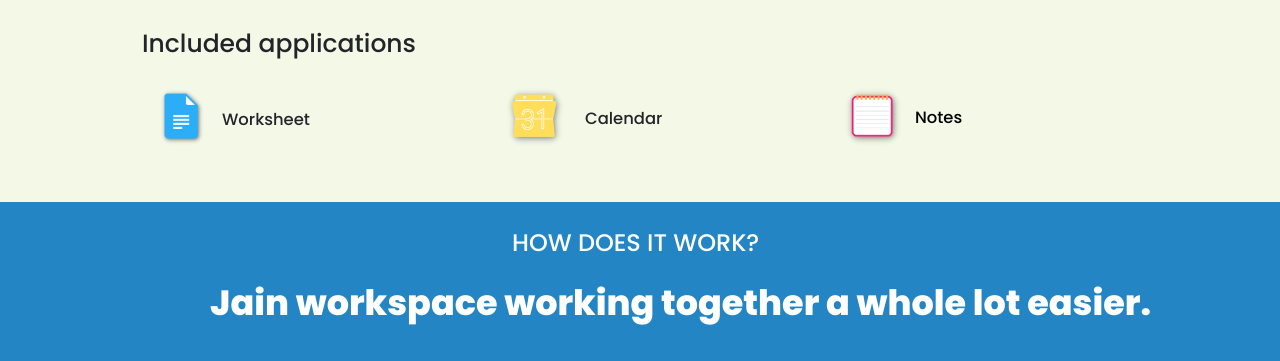
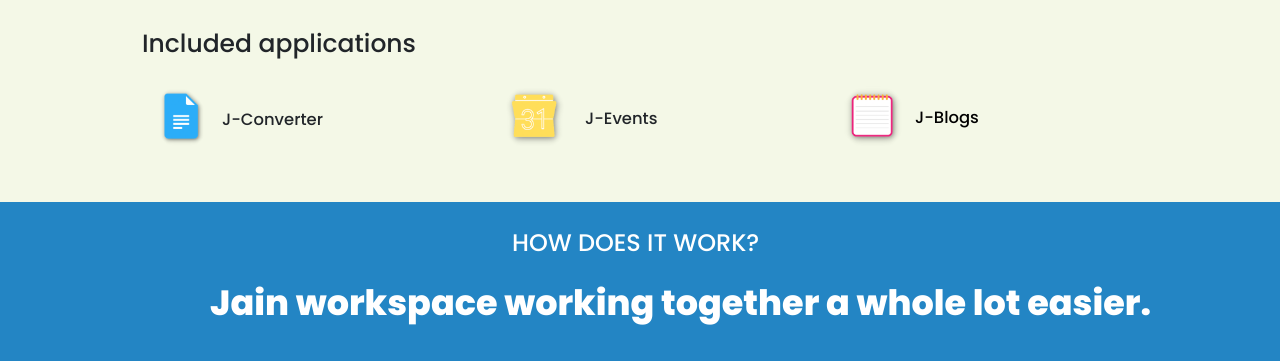
Before and after one commit to nithish182/Workspace, a Django app: page /products in a window 1280 px wide. Shown: the part 720-1081 px from the top of the page. Run offline with Django 4.2, Linux system fonts and the light colour scheme; some libraries are stand-ins or nearby versions.

Commit message:
products name

```diff
--- a/templates/products.html
+++ b/templates/products.html
@@ -56,13 +56,13 @@
         </div>
         <div class="row">
             <div class="col"><a class="d-inline-block" href="#"></a><img class="jdoc-product" src="{% static 'assets/img/jdoc.png' %}">
-                <h1 class="worksheet-txt">Worksheet</h1>
+                <h1 class="worksheet-txt">J-Converter</h1>
             </div>
             <div class="col"><img class="jcalender-product" src="{% static 'assets/img/jcal.png' %}">
-                <h1 class="calender-txt">Calendar</h1>
+                <h1 class="calender-txt">J-Events</h1>
             </div>
             <div class="col"><img class="jnotes-product" src="{% static 'assets/img/jnotes.png' %}">
-                <h1 class="notes-txt"><a href="/jnotes/" style="text-decoration: none; color: black;">Notes</a></h1>
+                <h1 class="notes-txt"><a href="/jblogs/" style="text-decoration: none; color: black;">J-Blogs</a></h1>
             </div>
         </div>
     </div>
--- a/workspace/urls.py
+++ b/workspace/urls.py
@@ -20,5 +20,5 @@ urlpatterns = [
     path('admin/', admin.site.urls),
     path('',include('home.urls')),
     path('accounts/',include('accounts.urls')),
-    path('jnotes/',include('Jnotes.urls'))
+    path('jblogs/',include('Jnotes.urls'))
 ]
```
